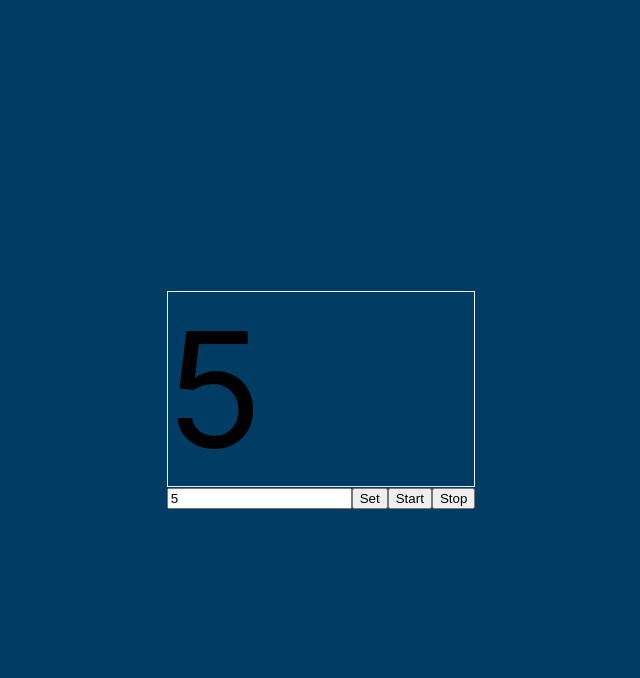
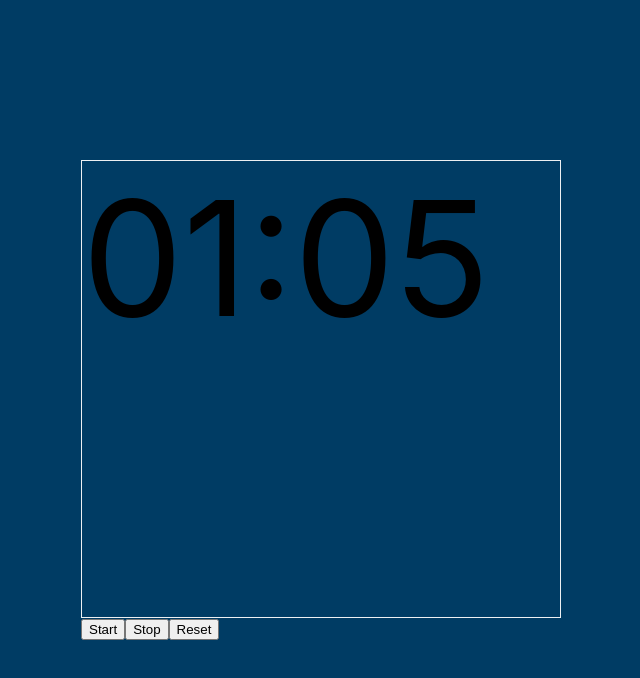
Before and after one commit to zachy-ho/minidoro, a Next.js app: page / in a window 1280 px wide. Shown: the top 678 px of the page, without its empty margins (319-959 px from the left). Built offline with nearby package versions, Linux system fonts and the light colour scheme.

Commit message:
removed unnecessary shit and just focused on making the timer work first

```diff
--- /dev/null
+++ b/base/time_converter.ts
@@ -0,0 +1,3 @@
+export const convertSecondsToMilliseconds = (seconds: number): number => {
+  return seconds * 1000;
+}
--- a/components/pomodoro_home_page/pomodoro_home_page.module.css
+++ b/components/pomodoro_home_page/pomodoro_home_page.module.css
@@ -5,3 +5,10 @@
   justify-content: center;
   align-items: center;
 }
+
+.pomodoroContainer {
+  display: flex;
+  flex-direction: column;
+  width: 30rem;
+  height: 30rem;
+}
--- a/components/pomodoro_home_page/pomodoro_home_page.tsx
+++ b/components/pomodoro_home_page/pomodoro_home_page.tsx
@@ -1,12 +1,13 @@
 import React from 'react';
+import styles from './pomodoro_home_page.module.css';
+import { convertSecondsToMilliseconds } from 'base/time_converter';
 import { createTimer } from 'components/timer/timer';
 import { Timer } from 'components/timer/timer_store';
 import { TimerPresenter } from 'components/timer/timer_presenter';
 import { createTimerControls } from 'components/timer/timer_controls/timer_controls';
-import styles from './pomodoro_home_page.module.css';
 
 export const PomodoroHomePage = () => {
-  const timer = new Timer({ startingMilliseconds: 5000 });
+  const timer = new Timer({ startingMilliseconds: convertSecondsToMilliseconds(65) });
   const timerPresenter = new TimerPresenter();
   const TimerView = createTimer({
     timer,
@@ -16,10 +17,8 @@ export const PomodoroHomePage = () => {
   return (
     <div className={styles.pageContainer}>
       <div className={styles.pomodoroContainer}>
-        <div className={styles.statsSection}></div>
         <TimerView />
         <TimerControls />
-        <div className={styles.pomodoroSettings}></div>
       </div>
     </div>
 )
--- /dev/null
+++ b/components/pomodoro_settings/pomodoro_settings.module.css
@@ -0,0 +1,5 @@
+.pomodoroSettingsContainer {
+  display: flex;
+  flex-direction: column;
+  align-items: flex-start;
+}
--- a/components/timer/timer.tsx
+++ b/components/timer/timer.tsx
@@ -6,11 +6,24 @@ type TimerViewProps = {
   timer: Timer
 }
 
-export const TimerView = observer(({ timer }: TimerViewProps) => (
+export const TimerView = observer(({ timer }: TimerViewProps) => {
+  const displayDurationWithTwoDigits = (
+    duration: number,
+  ): string => {
+    const initialLength = duration.toString().length;
+    return initialLength === 1
+      ? `0${duration.toString()}`
+      : duration.toString();
+  }
+
+  return (
     <div className={styles.timerContainer}>
-      <span className={styles.seconds}>{timer.remainingSeconds}</span>
+      <span className={styles.minutes}>{displayDurationWithTwoDigits(timer.remainingMinutes)}</span>
+      :
+      <span className={styles.seconds}>{displayDurationWithTwoDigits(timer.remainingSeconds)}</span>
     </div>
-))
+  )
+})
 
 
 export const createTimer = ({
--- a/components/timer/timer_controls/timer_controls.tsx
+++ b/components/timer/timer_controls/timer_controls.tsx
@@ -13,10 +13,6 @@ export const createTimerControls = ({
   timerPresenter: TimerPresenter
 }): () => JSX.Element => {
 
-  const handleSetButtonClick = (durationSeconds: number): void => {
-    timerPresenter.setStartingDurationSeconds({ timer, durationSeconds });
-  }
-
   const handlePlayPauseButtonClick = (): void => {
     timerPresenter.toggleTimer(timer);
   }
@@ -25,21 +21,25 @@ export const createTimerControls = ({
     timerPresenter.stopTimer(timer);
   }
 
+  const handleResetButtonClick = (): void => {
+    timerPresenter.resetTimer(timer);
+  }
+
   return () => (
     <TimerControlsView
       timer={timer}
-      onSetButtonClick={handleSetButtonClick}
       onPlayPauseButtonClick={handlePlayPauseButtonClick}
       onStopButtonClick={handleStopButtonClick}
+      onResetButtonClick={handleResetButtonClick}
     />
   );
 }
 
 type TimerControlsProps = {
   timer: Timer;
-  onSetButtonClick: (duration: number) => void;
   onPlayPauseButtonClick: () => void;
   onStopButtonClick: () => void;
+  onResetButtonClick: () => void;
 };
 
 export const TimerControlsView = observer(
@@ -63,30 +63,11 @@ export const TimerControlsView = observer(
       this.timerDurationInputValue = parseInt(e.target.value);
     };
 
-    onSetButtonClick = (): void => {
-      this.props.onSetButtonClick(this.timerDurationInputValue);
-    };
-
     render() {
-      const { timer, onPlayPauseButtonClick, onStopButtonClick } = this.props;
+      const { onPlayPauseButtonClick, onStopButtonClick, onResetButtonClick } = this.props;
 
       return (
         <div className={styles.timerControlsContainer}>
-          <input
-            id="timerDurationInput"
-            className={styles.durationSetter}
-            type="number"
-            value={this.timerDurationInputValue}
-            onChange={this.onTimerDurationInputChange}
-            disabled={timer.state !== 'stopped'}
-          />
-          <button
-            className={styles.setButton}
-            onClick={this.onSetButtonClick}
-            disabled={timer.state !== 'stopped'}
-          >
-            Set
-          </button>
           <button
             className={styles.playButton}
             onClick={onPlayPauseButtonClick}
@@ -96,6 +77,9 @@ export const TimerControlsView = observer(
           <button className={styles.stopButton} onClick={onStopButtonClick}>
             Stop
           </button>
+          <button className={styles.stopButton} onClick={onResetButtonClick}>
+            Reset
+          </button>
         </div>
       );
     }
--- a/components/timer/timer_presenter.ts
+++ b/components/timer/timer_presenter.ts
@@ -2,18 +2,19 @@ import { makeAutoObservable } from 'mobx';
 import type { Timer } from './timer_store';
 
 interface TimerPresenterProps {
-  setStartingDurationSeconds: ({
+  setStartingMilliseconds: ({
     timer,
-    durationSeconds,
+    milliseconds,
   }: {
     timer: Timer;
-    durationSeconds: number;
+    milliseconds: number;
   }) => void;
   toggleTimer: (timer: Timer) => void;
   pauseTimer: (timer: Timer) => void;
   runTimer: (timer: Timer) => void;
   runSingleIteration: (timer: Timer) => void;
   stopTimer: (timer: Timer) => void;
+  resetTimer: (timer: Timer) => void;
 }
 
 export class TimerPresenter implements TimerPresenterProps {
@@ -21,15 +22,15 @@ export class TimerPresenter implements TimerPresenterProps {
     makeAutoObservable(this)
   }
 
-  setStartingDurationSeconds = ({
+  setStartingMilliseconds = ({
     timer,
-    durationSeconds,
+    milliseconds,
   }: {
     timer: Timer;
-    durationSeconds: number;
+    milliseconds: number;
   }): void => {
-    timer.startingDuration = durationSeconds * 1000;
-    timer.remainingDuration = timer.startingDuration;
+    timer.startingMilliseconds = milliseconds;
+    timer.remainingMilliseconds = milliseconds;
   };
 
   toggleTimer = (timer: Timer): void => {
@@ -51,7 +52,7 @@ export class TimerPresenter implements TimerPresenterProps {
   };
 
   runTimer = (timer: Timer): void => {
-    if (timer.remainingDuration <= 0) return;
+    if (timer.remainingMilliseconds <= 0) return;
     timer.state = 'running';
 
     // Interval at every second
@@ -60,8 +61,8 @@ export class TimerPresenter implements TimerPresenterProps {
 
   runSingleIteration = (timer: Timer): void => {
     if (timer.state === 'running') {
-      timer.remainingDuration -= 1000;
-      if (timer.remainingDuration <= 0) {
+      timer.remainingMilliseconds -= 1000;
+      if (timer.remainingMilliseconds <= 0) {
         this.stopTimer(timer);
       }
     }
@@ -71,7 +72,10 @@ export class TimerPresenter implements TimerPresenterProps {
     timer.interval && clearInterval(timer.interval);
     timer.state = 'stopped';
 
-    timer.remainingDuration = 0;
-    timer.startingDuration = 0;
+    timer.remainingMilliseconds = 0;
   };
+
+  resetTimer = (timer: Timer): void => {
+    timer.remainingMilliseconds = timer.startingMilliseconds;
+  }
 }
--- a/components/timer/timer_store.tsx
+++ b/components/timer/timer_store.tsx
@@ -41,4 +41,8 @@ export class Timer implements TimerProps {
   get startingSeconds() {
     return (this.startingMilliseconds/1000) % 60;
   }
+
+  get remainingMinutes() {
+    return Math.floor((this.remainingMilliseconds/1000) / 60);
+  }
 }
--- a/package.json
+++ b/package.json
@@ -20,6 +20,7 @@
   "devDependencies": {
     "@types/node": "16.11.6",
     "@types/react": "17.0.33",
+    "@typescript-eslint/eslint-plugin": "^5.4.0",
     "@typescript-eslint/parser": "^5.4.0",
     "eslint": "7.32.0",
     "eslint-config-next": "12.0.1",
```
Also changed, not shown: components/pomodoro_settings/pomodoro_settings.tsx (+10 -2 lines), .eslintrc.js, 1 other file (tests, documents, lock files or other folders).
